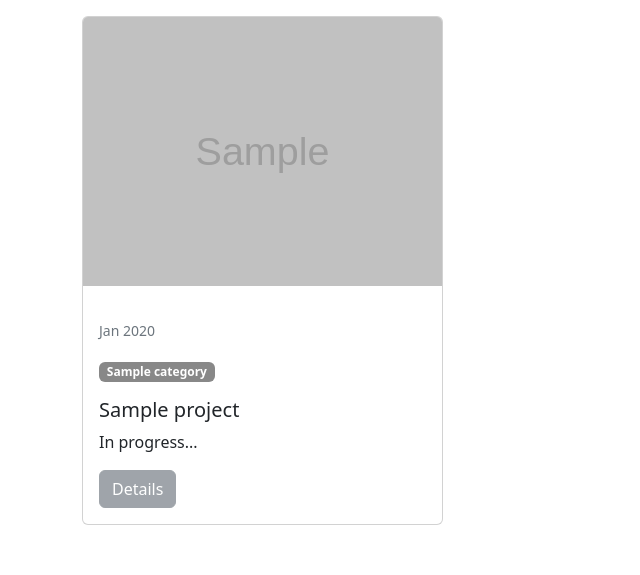
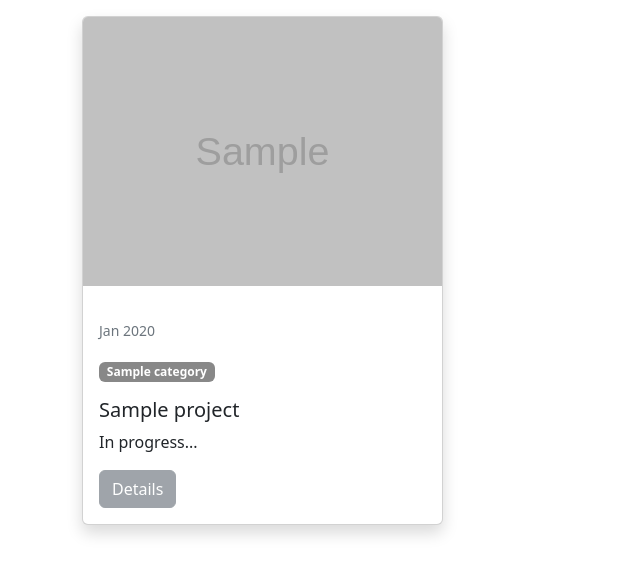
Before and after one commit to tomhaeck/portfolio, a Django app: page / in a window 1280 px wide. Shown: the part 68-643 px from the top of the page, without its empty margins (0-640 px from the left). Run offline with Django 5.2, Linux system fonts and the light colour scheme; tables that the repository leaves empty hold one stand-in row (values such as "Sample post"); grey boxes marked "Sample" are stand-in pictures.

Commit message:
add shadow to the cards

```diff
--- a/projects/templates/projects/all_projects.html
+++ b/projects/templates/projects/all_projects.html
@@ -5,7 +5,7 @@
 <div class="row g-3">
 {% for project in projects %}
     <div class="col-md-4 d-flex">
-        <div class="card h-100">
+        <div class="card h-100 shadow">
             {% if project.cover_image %}
                 <img class="card-img-top mb-3 {% if project.in_progress %}in-progress-img{% endif %}"
                      src="{{ project.cover_image.url }}" alt="{{ project.title }}">
```
